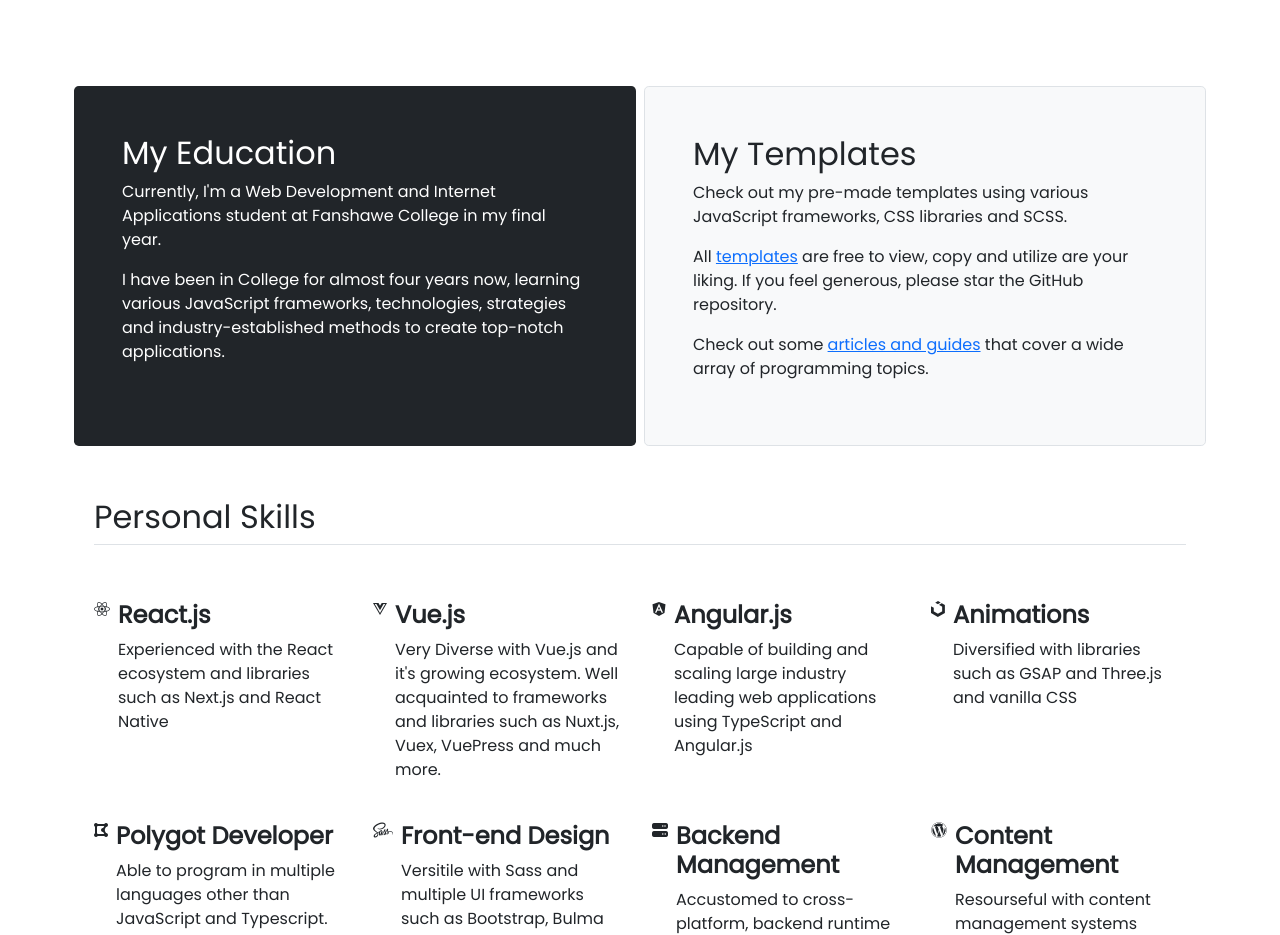
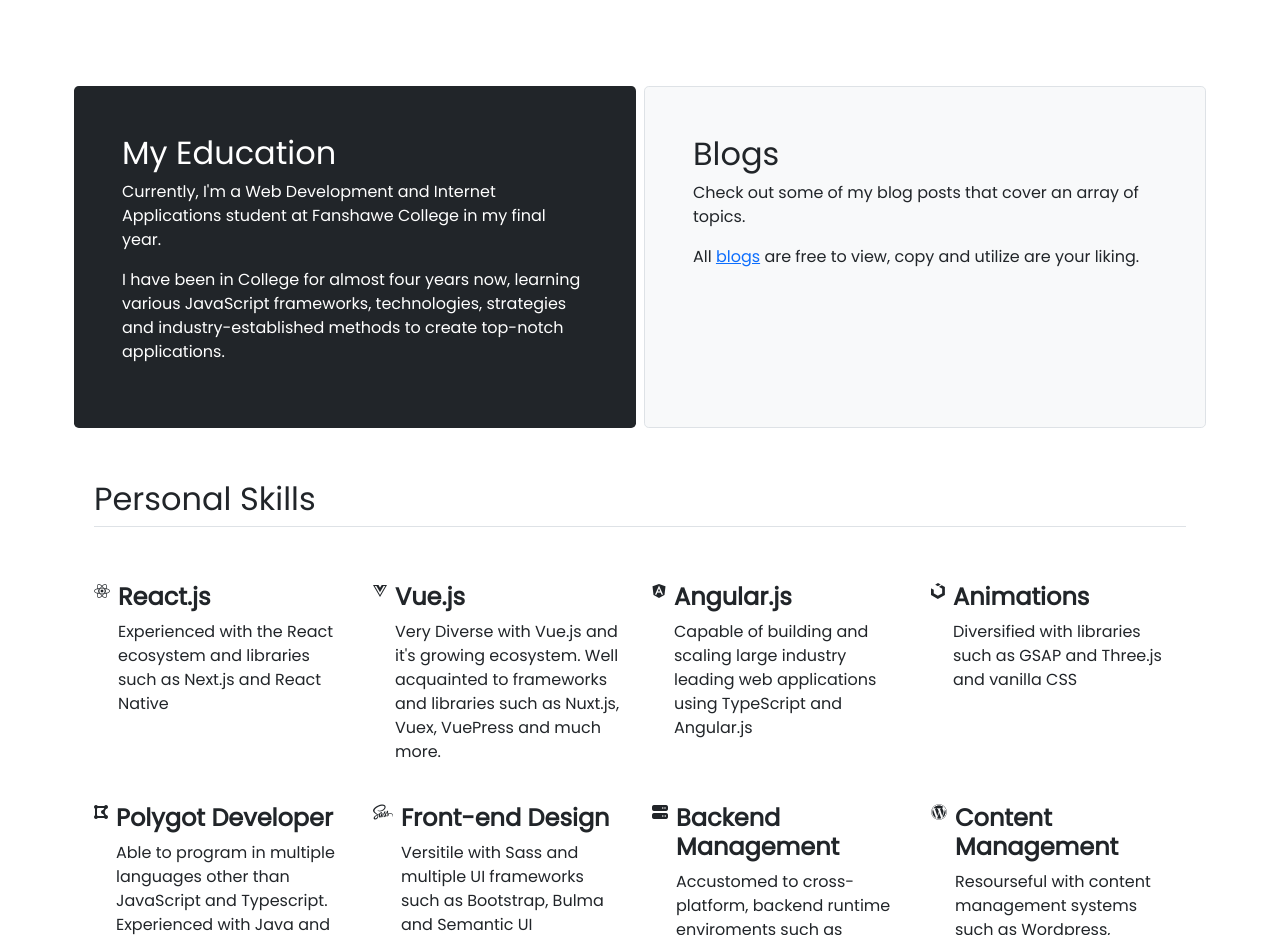
Before and after one commit to quelchx/bootstrap-portfolio, a Nuxt app: page / in a window 1280 px wide. Shown: the part 1120-2055 px from the top of the page. Built offline with nearby package versions, Linux system fonts and the light colour scheme.

Commit message:
removed old link

```diff
--- a/components/Jumbotron.vue
+++ b/components/Jumbotron.vue
@@ -16,20 +16,13 @@
     </div>
     <div class="col-md-6 p-1">
       <div class="h-100 p-5 bg-light border rounded-3">
-        <h2>My Templates</h2>
+        <h2>Blogs</h2>
         <p>
-          Check out my pre-made templates using various JavaScript frameworks,
-          CSS libraries and SCSS.
+          Check out some of my blog posts that cover an array of topics.
         </p>
         <p>
-          All <nuxt-link to="/templates">templates</nuxt-link> are free to view,
-          copy and utilize are your liking. If you feel generous, please star
-          the GitHub repository.
-        </p>
-        <p>
-          Check out some
-          <nuxt-link to="/posts">articles and guides</nuxt-link> that cover a
-          wide array of programming topics.
+          All <nuxt-link to="/posts">blogs</nuxt-link> are free to view,
+          copy and utilize are your liking.
         </p>
       </div>
     </div>
```
